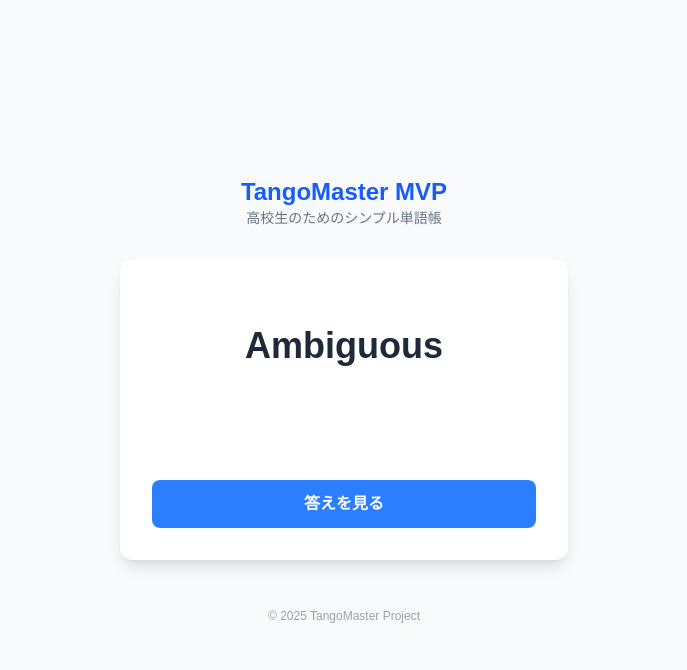
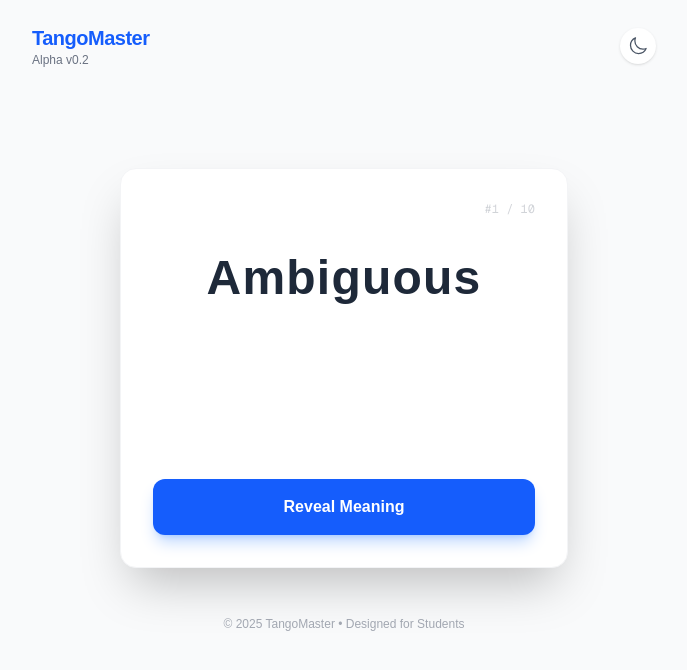
Before and after one commit to hiroshi-tsutsui/TangoMaster, a Next.js app: page / in a window 1280 px wide. Shown: the top 670 px of the page, without its empty margins (296-983 px from the left). Built offline with nearby package versions, Linux system fonts and the light colour scheme.

Commit message:
feat: dark mode, UI polish, example sentences

```diff
--- a/app/page.tsx
+++ b/app/page.tsx
@@ -4,26 +4,32 @@ import { useState, useEffect } from 'react';
 
 // MVP Data: Common high-school level English words
 const VOCAB_LIST = [
-  { word: 'Ambiguous', meaning: '曖昧な' },
-  { word: 'Inevitable', meaning: '避けられない' },
-  { word: 'Simultaneous', meaning: '同時の' },
-  { word: 'Reluctant', meaning: '気が進まない' },
-  { word: 'Subsequent', meaning: 'その後の' },
-  { word: 'Crucial', meaning: '重大な' },
-  { word: 'Distinguish', meaning: '区別する' },
-  { word: 'Emphasis', meaning: '強調' },
-  { word: 'Prohibit', meaning: '禁止する' },
-  { word: 'Relieve', meaning: '和らげる' },
+  { word: 'Ambiguous', meaning: '曖昧な', example: 'His reply was ambiguous.' },
+  { word: 'Inevitable', meaning: '避けられない', example: 'War was inevitable.' },
+  { word: 'Simultaneous', meaning: '同時の', example: 'Simultaneous interpretation.' },
+  { word: 'Reluctant', meaning: '気が進まない', example: 'He was reluctant to go.' },
+  { word: 'Subsequent', meaning: 'その後の', example: 'Subsequent events proved him wrong.' },
+  { word: 'Crucial', meaning: '重大な', example: 'A crucial decision.' },
+  { word: 'Distinguish', meaning: '区別する', example: 'Distinguish right from wrong.' },
+  { word: 'Emphasis', meaning: '強調', example: 'Emphasis on quality.' },
+  { word: 'Prohibit', meaning: '禁止する', example: 'Smoking is prohibited.' },
+  { word: 'Relieve', meaning: '和らげる', example: 'Relieve pain.' },
 ];
 
 export default function Home() {
   const [currentIndex, setCurrentIndex] = useState(0);
   const [isRevealed, setIsRevealed] = useState(false);
-  const [isClient, setIsClient] = useState(false);
+  const [darkMode, setDarkMode] = useState(false);
+  const [mounted, setMounted] = useState(false);
 
   useEffect(() => {
-    setIsClient(true);
-    // Shuffle on start (optional, keeping simple for now)
+    setTimeout(() => {
+      setMounted(true);
+      // Check system preference
+      if (window.matchMedia && window.matchMedia('(prefers-color-scheme: dark)').matches) {
+        setDarkMode(true);
+      }
+    }, 0);
   }, []);
 
   const currentItem = VOCAB_LIST[currentIndex];
@@ -38,21 +44,53 @@ export default function Home() {
     setIsRevealed(true);
   };
 
-  if (!isClient) return <div className="min-h-screen flex items-center justify-center">Loading...</div>;
+  const toggleDarkMode = () => {
+    setDarkMode(!darkMode);
+  };
 
   return (
-    <div className="min-h-screen bg-gray-50 flex flex-col items-center justify-center p-4 text-gray-800">
-      <header className="mb-8 text-center">
-        <h1 className="text-2xl font-bold text-blue-600">TangoMaster MVP</h1>
-        <p className="text-sm text-gray-500">高校生のためのシンプル単語帳</p>
+    <div className={`min-h-screen transition-colors duration-300 ${mounted && darkMode ? 'bg-gray-900 text-gray-100' : 'bg-gray-50 text-gray-800'}`}>
+      <div className="flex flex-col items-center justify-center min-h-screen p-4">
+
+        {/* Header */}
+        <header className="absolute top-0 left-0 w-full p-6 flex justify-between items-center max-w-2xl mx-auto right-0">
+          <div>
+            <h1 className={`text-xl font-bold tracking-tight ${mounted && darkMode ? 'text-blue-400' : 'text-blue-600'}`}>TangoMaster</h1>
+            <p className={`text-xs ${mounted && darkMode ? 'text-gray-400' : 'text-gray-500'}`}>Alpha v0.2</p>
+          </div>
+          <button
+            onClick={toggleDarkMode}
+            className={`p-2 rounded-full ${mounted && darkMode ? 'bg-gray-800 text-yellow-400 hover:bg-gray-700' : 'bg-white text-gray-600 hover:bg-gray-100'} shadow-sm transition-all`}
+            aria-label="Toggle Dark Mode"
+          >
+            {mounted && darkMode ? (
+              <svg xmlns="http://www.w3.org/2000/svg" fill="none" viewBox="0 0 24 24" strokeWidth={1.5} stroke="currentColor" className="w-5 h-5">
+                <path strokeLinecap="round" strokeLinejoin="round" d="M12 3v2.25m6.364.386-1.591 1.591M21 12h-2.25m-.386 6.364-1.591-1.591M12 18.75V21m-4.773-4.227-1.591 1.591M5.25 12H3m4.227-4.773L5.636 5.636M15.75 12a3.75 3.75 0 1 1-7.5 0 3.75 3.75 0 0 1 7.5 0Z" />
+              </svg>
+            ) : (
+              <svg xmlns="http://www.w3.org/2000/svg" fill="none" viewBox="0 0 24 24" strokeWidth={1.5} stroke="currentColor" className="w-5 h-5">
+                <path strokeLinecap="round" strokeLinejoin="round" d="M21.752 15.002A9.72 9.72 0 0 1 18 15.75c-5.385 0-9.75-4.365-9.75-9.75 0-1.33.266-2.597.748-3.752A9.753 9.753 0 0 0 3 11.25C3 16.635 7.365 21 12.75 21a9.753 9.753 0 0 0 9.002-5.998Z" />
+              </svg>
+            )}
+          </button>
         </header>
 
-      <main className="w-full max-w-md bg-white rounded-xl shadow-lg p-8 text-center min-h-[300px] flex flex-col justify-between">
-        <div className="flex-grow flex flex-col justify-center">
-          <h2 className="text-4xl font-bold mb-4">{currentItem.word}</h2>
+        {/* Main Card */}
+        <main className={`w-full max-w-md rounded-2xl shadow-2xl p-8 text-center min-h-[400px] flex flex-col justify-between transition-all duration-300 ${mounted && darkMode ? 'bg-gray-800 border border-gray-700' : 'bg-white border border-gray-100'}`}>
+          <div className="flex-grow flex flex-col justify-center items-center relative">
+            <span className={`absolute top-0 right-0 text-xs font-mono opacity-30 ${mounted && darkMode ? 'text-gray-400' : 'text-gray-500'}`}>
+              #{currentIndex + 1} / {VOCAB_LIST.length}
+            </span>
 
-          <div className={`transition-opacity duration-300 ${isRevealed ? 'opacity-100' : 'opacity-0'}`}>
-            <p className="text-2xl text-green-600 font-medium">{currentItem.meaning}</p>
+            <h2 className="text-5xl font-extrabold mb-6 tracking-wide">{currentItem.word}</h2>
+
+            <div className={`transition-all duration-500 transform ${isRevealed ? 'translate-y-0 opacity-100' : 'translate-y-4 opacity-0 pointer-events-none'}`}>
+              <p className={`text-3xl font-bold mb-3 ${mounted && darkMode ? 'text-green-400' : 'text-green-600'}`}>{currentItem.meaning}</p>
+              {currentItem.example && (
+                <p className={`text-sm italic ${mounted && darkMode ? 'text-gray-400' : 'text-gray-500'}`}>
+                  &quot;{currentItem.example}&quot;
+                </p>
+              )}
             </div>
           </div>
 
@@ -60,24 +98,25 @@ export default function Home() {
             {!isRevealed ? (
               <button
                 onClick={handleReveal}
-              className="w-full bg-blue-500 hover:bg-blue-600 text-white font-bold py-3 px-6 rounded-lg transition-colors"
+                className="w-full bg-blue-600 hover:bg-blue-700 text-white font-bold py-4 px-6 rounded-xl transition-all transform active:scale-95 shadow-lg shadow-blue-500/30"
               >
-              答えを見る
+                Reveal Meaning
               </button>
             ) : (
               <button
                 onClick={handleNext}
-              className="w-full bg-gray-800 hover:bg-gray-900 text-white font-bold py-3 px-6 rounded-lg transition-colors"
+                className={`w-full font-bold py-4 px-6 rounded-xl transition-all transform active:scale-95 shadow-lg ${mounted && darkMode ? 'bg-gray-700 hover:bg-gray-600 text-white shadow-gray-900/50' : 'bg-gray-900 hover:bg-black text-white shadow-gray-400/50'}`}
               >
-              次の単語へ
+                Next Word →
               </button>
             )}
           </div>
         </main>
 
-      <footer className="mt-12 text-xs text-gray-400">
-        © 2025 TangoMaster Project
+        <footer className="mt-12 text-xs text-gray-500 text-center opacity-60">
+          © 2025 TangoMaster • Designed for Students
         </footer>
+      </div>
     </div>
   );
 }
```
Lines whose indentation alone changed are shown as unchanged.
